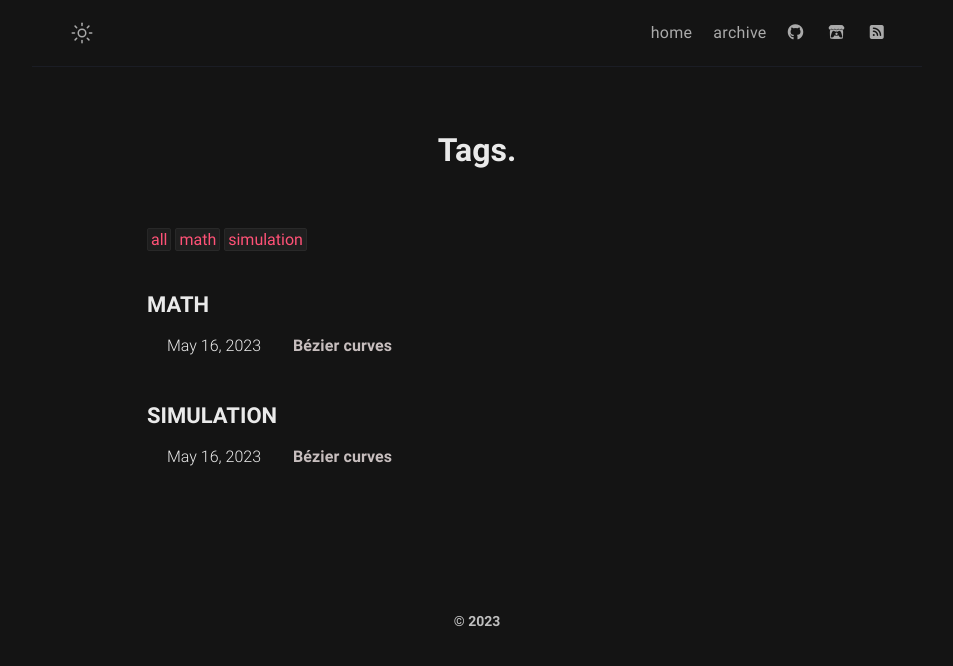
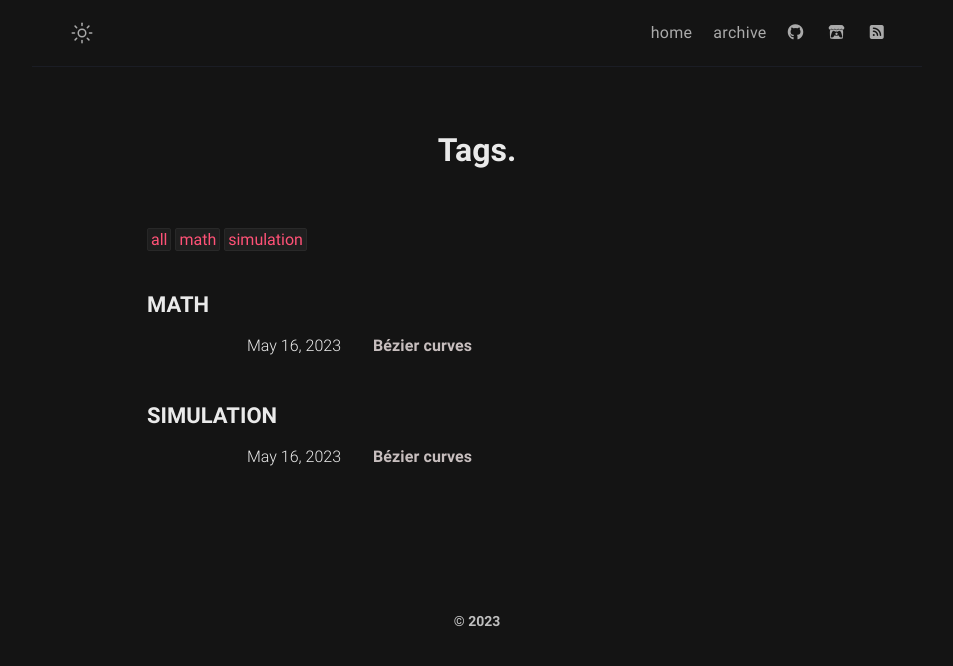
Before and after one commit to hanion/hanion.github.io, a Jekyll site: the page built from tags.html, in a window 1280 px wide. Shown: the top 666 px of the page, without its empty margins (163-1116 px from the left). Built offline with Jekyll 4.4.1, drawn with Linux system fonts in a browser that asks for light colours; nearby versions of some CDN libraries.

Commit message:
make post-item smaller

```diff
--- a/_sass/klise/_layout.scss
+++ b/_sass/klise/_layout.scss
@@ -226,6 +226,9 @@
 
 // List of posts
 .post-item {
+  margin-left: 80px;
+  margin-right: 80px;
+
   display: flex;
   padding-top: 5px;
   padding-bottom: 6px;
@@ -240,8 +243,8 @@
   margin-bottom: 15px;
 
   .post-item-image-box {
-    width: 240px;
-    height: 135px;
+    width: 192px;
+    height: 108px;
     margin: 0;
     border: 0;
     padding: 5px;
```
